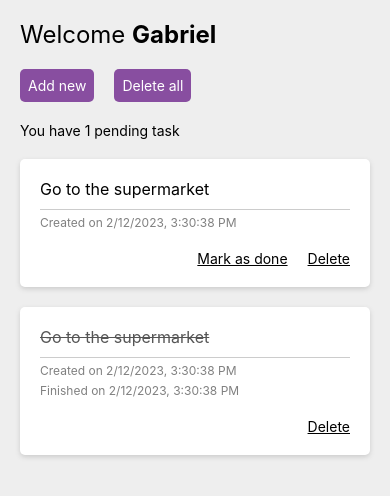
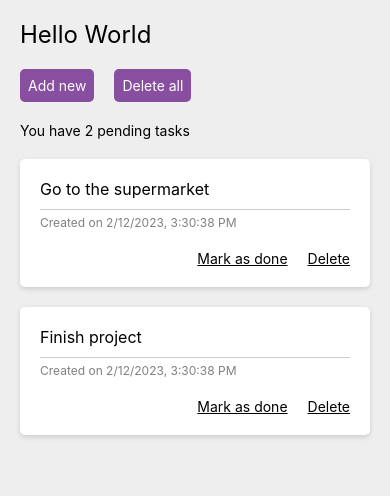
Before and after one commit to gaah996/i18nModularTranslations, a React Native app: screen / in a window 390 px wide. Shown: the top 496 px of the page. Built offline with nearby package versions, Linux system fonts and the light colour scheme.

Commit message:
Add app functionalities

```diff
--- /dev/null
+++ b/src/common/messages.ts
@@ -0,0 +1,12 @@
+import {namespacedMessages} from '../utils/translations';
+
+export default namespacedMessages('Common')({
+  cancel: {
+    id: 'cancel',
+    message: 'Cancel',
+  },
+  ok: {
+    id: 'ok',
+    message: 'OK',
+  },
+});
--- a/src/components/Header/index.tsx
+++ b/src/components/Header/index.tsx
@@ -1,15 +1,19 @@
-import React from 'react';
-import {View, Text} from 'react-native';
+import React, {useState} from 'react';
+import {View, Text, Alert} from 'react-native';
 
 import {t} from '../../utils/translations';
 import messages from './messages';
 import styles from './styles';
 
-interface HeaderProps {
-  name?: string;
-}
+const Header = (): JSX.Element => {
+  const [name, setName] = useState<string | undefined>();
 
-const Header = ({name}: HeaderProps): JSX.Element => {
+  const handleSetName = () => {
+    Alert.prompt(t(messages.name), undefined, (text: string) => {
+      setName(text);
+    });
+  };
+
   return (
     <View style={styles.container}>
       <Text style={styles.title}>
@@ -18,7 +22,7 @@ const Header = ({name}: HeaderProps): JSX.Element => {
             {t(messages.welcome)} <Text style={styles.boldTitle}>{name}</Text>
           </>
         ) : (
-          t(messages.helloWorld)
+          <Text onPress={handleSetName}>{t(messages.helloWorld)}</Text>
         )}
       </Text>
     </View>
--- a/src/components/Header/messages.ts
+++ b/src/components/Header/messages.ts
@@ -10,4 +10,9 @@ export default namespacedMessages('Header')({
     id: 'welcome',
     message: 'Welcome',
   },
+  name: {
+    id: 'name',
+    message: 'Name',
+    description: 'Title of the name input alert',
+  },
 });
--- a/src/components/Task/index.tsx
+++ b/src/components/Task/index.tsx
@@ -8,9 +8,17 @@ interface TaskProps {
   text: string;
   createdAt: Date;
   completedAt?: Date;
+  onComplete: () => void;
+  onRemove: () => void;
 }
 
-const Task = ({text, createdAt, completedAt}: TaskProps): JSX.Element => {
+const Task = ({
+  text,
+  createdAt,
+  completedAt,
+  onComplete,
+  onRemove,
+}: TaskProps): JSX.Element => {
   return (
     <View style={styles.container}>
       <View style={styles.taskTextContainer}>
@@ -32,11 +40,11 @@ const Task = ({text, createdAt, completedAt}: TaskProps): JSX.Element => {
       )}
       <View style={styles.actionsContainer}>
         {!completedAt && (
-          <TouchableOpacity style={styles.actionWrapper}>
+          <TouchableOpacity style={styles.actionWrapper} onPress={onComplete}>
             <Text style={styles.actionText}>{t(messages.doneAction)}</Text>
           </TouchableOpacity>
         )}
-        <TouchableOpacity style={styles.actionWrapper}>
+        <TouchableOpacity style={styles.actionWrapper} onPress={onRemove}>
           <Text style={styles.actionText}>{t(messages.removeAction)}</Text>
         </TouchableOpacity>
       </View>
--- a/src/containers/Home/index.tsx
+++ b/src/containers/Home/index.tsx
@@ -1,39 +1,104 @@
-import React from 'react';
+import React, {useMemo, useState} from 'react';
 import {
   Text,
   SafeAreaView,
   TouchableOpacity,
   View,
   ScrollView,
+  Alert,
 } from 'react-native';
 import Header from '../../components/Header';
 import Task from '../../components/Task';
 import {t} from '../../utils/translations';
 import messages from './messages';
+import commonMessages from '../../common/messages';
 import styles from './styles';
 
+interface Task {
+  text: string;
+  createdAt: Date;
+  completedAt: Date | undefined;
+}
+
 const Home = (): JSX.Element => {
+  const [tasks, setTasks] = useState<Task[]>([
+    {
+      text: 'Go to the supermarket',
+      createdAt: new Date(),
+      completedAt: undefined,
+    },
+    {text: 'Finish project', createdAt: new Date(), completedAt: undefined},
+  ]);
+
+  const pendingTasks: number = useMemo(
+    () => tasks.filter(task => !task.completedAt).length,
+    [tasks],
+  );
+
+  const handleAddTask = () => {
+    Alert.prompt(t(messages.add), undefined, (text: string) => {
+      setTasks([
+        {text, createdAt: new Date(), completedAt: undefined},
+        ...tasks,
+      ]);
+    });
+  };
+
+  const handleRemoveAllTasks = () => {
+    Alert.alert(t(messages.removeAll), t(messages.removeAllAlert), [
+      {text: t(commonMessages.cancel)},
+      {
+        text: t(commonMessages.ok),
+        onPress: () => {
+          setTasks([]);
+        },
+      },
+    ]);
+  };
+
+  const handleCompleteTask = (clickedIndex: number) => () => {
+    const newTasks = tasks.map((task, index) => ({
+      ...task,
+      completedAt: index === clickedIndex ? new Date() : task.completedAt,
+    }));
+
+    setTasks(newTasks);
+  };
+
+  const handleRemoveTask = (index: number) => () => {
+    const newTasks = [...tasks];
+    newTasks.splice(index, 1);
+
+    setTasks(newTasks);
+  };
+
   return (
     <SafeAreaView style={styles.container}>
-      <Header name={'Gabriel'} />
+      <Header />
       <View style={styles.actionsContainer}>
-        <TouchableOpacity style={styles.actionWrapper}>
+        <TouchableOpacity style={styles.actionWrapper} onPress={handleAddTask}>
           <Text style={styles.actionText}>{t(messages.add)}</Text>
         </TouchableOpacity>
-        <TouchableOpacity style={styles.actionWrapper}>
+        <TouchableOpacity
+          style={styles.actionWrapper}
+          onPress={handleRemoveAllTasks}>
           <Text style={styles.actionText}>{t(messages.removeAll)}</Text>
         </TouchableOpacity>
       </View>
       <View style={styles.infoContainer}>
-        <Text>{t(messages.pendingTasks, {count: 1})}</Text>
+        <Text>{t(messages.pendingTasks, {count: pendingTasks})}</Text>
       </View>
       <ScrollView style={styles.tasksContainer}>
-        <Task text={'Go to the supermarket'} createdAt={new Date()} />
-        <Task
-          text={'Go to the supermarket'}
-          createdAt={new Date()}
-          completedAt={new Date()}
-        />
+        {tasks.map((task, index) => (
+          <Task
+            key={index}
+            text={task.text}
+            createdAt={task.createdAt}
+            completedAt={task.completedAt}
+            onComplete={handleCompleteTask(index)}
+            onRemove={handleRemoveTask(index)}
+          />
+        ))}
       </ScrollView>
     </SafeAreaView>
   );
--- a/src/containers/Home/messages.ts
+++ b/src/containers/Home/messages.ts
@@ -11,6 +11,10 @@ export default namespacedMessages('Home')({
     message: 'Delete all',
     description: 'Button to remove all to-dos',
   },
+  removeAllAlert: {
+    id: 'removeAllAlert',
+    message: 'Are you sure you want to remove all tasks?',
+  },
   pendingTasks: {
     id: 'pendingTasks',
     message: {
```
